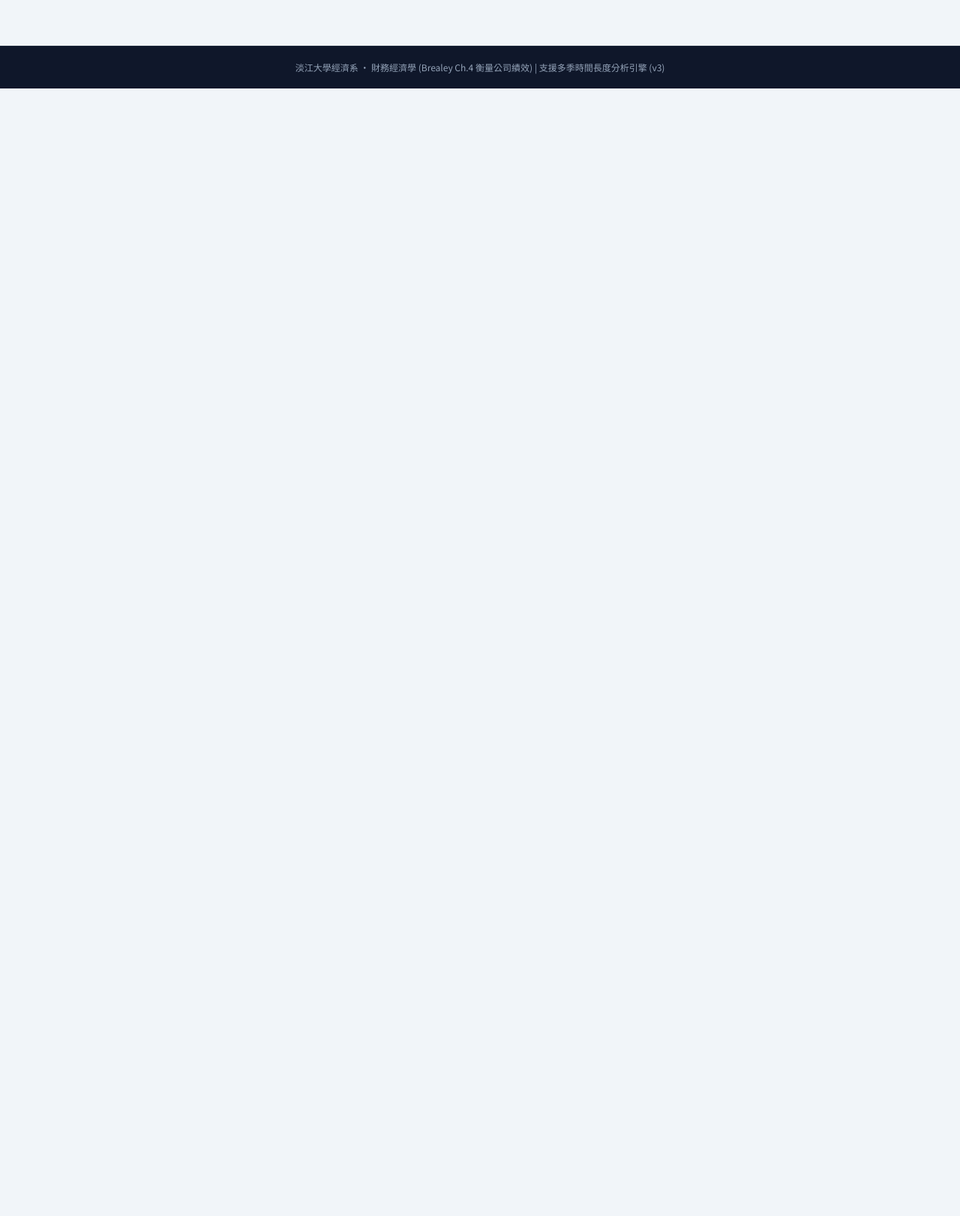
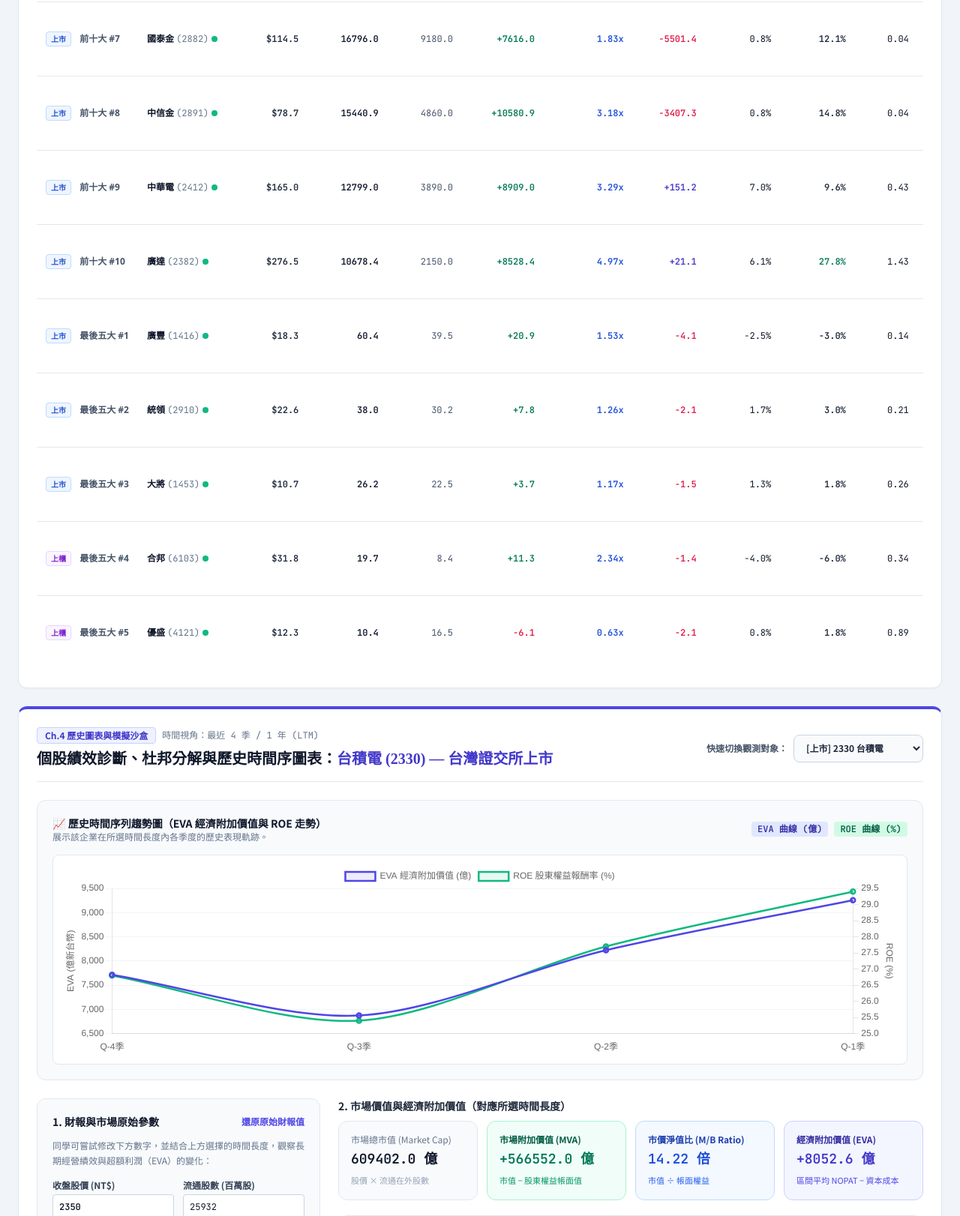
Before and after one commit to brianchih/FinancialEconomics, a plain HTML site: page index.html in a window 1280 px wide. Shown: the part 1178-2800 px from the top of the page at 75% size. Before the commit the page ends 1296 px from the top, so only its background shows below. Drawn offline with nearby package versions, Linux system fonts and the light colour scheme.

Commit message:
Update index.html

```diff
--- a/index.html
+++ b/index.html
@@ -3,8 +3,9 @@
 <head>
     <meta charset="UTF-8">
     <meta name="viewport" content="width=device-width, initial-scale=1.0">
-    <title>TWSE & TPEx 即時觀測與財報分析 (v3)</title>
+    <title>TWSE & TPEx 即時觀測與 Ch.4 歷史財報時間序圖表分析平台 (v4)</title>
     <script src="https://cdn.tailwindcss.com"></script>
+    <script src="https://cdn.jsdelivr.net/npm/chart.js"></script>
     <link href="https://fonts.googleapis.com/css2?family=Noto+Serif+TC:wght@600;700&family=Inter:wght@400;500;600;700&family=Noto+Sans+TC:wght@400;500;700&family=JetBrains+Mono:wght@400;600&display=swap" rel="stylesheet">
     <style>
         body {
@@ -26,8 +27,6 @@
             font-weight: 600;
             white-space: nowrap;
         }
-        .log-box::-webkit-scrollbar { width: 6px; height: 6px; }
-        .log-box::-webkit-scrollbar-thumb { background: #475569; border-radius: 3px; }
     </style>
 </head>
 <body class="min-h-screen flex flex-col">
@@ -36,8 +35,8 @@
     <header class="bg-slate-900 text-white border-b border-slate-800 sticky top-0 z-50">
         <div class="max-w-7xl mx-auto px-4 sm:px-6 py-3.5 flex flex-wrap justify-between items-center gap-3">
             <div class="flex items-center space-x-3">
-                <span class="bg-emerald-500/20 text-emerald-300 border border-emerald-500/40 px-2.5 py-0.5 rounded text-xs font-mono-code font-semibold">Ch.4 Multi-Quarter Engine v3</span>
-                <h1 class="text-base sm:text-lg font-bold tracking-tight">台股上市櫃即時財報與歷史觀測實驗室</h1>
+                <span class="bg-emerald-500/20 text-emerald-300 border border-emerald-500/40 px-2.5 py-0.5 rounded text-xs font-mono-code font-semibold">Ch.4 Multi-Quarter Chart Engine v4</span>
+                <h1 class="text-base sm:text-lg font-bold tracking-tight">台股上市櫃即時財報與歷史時間序圖表觀測實驗室</h1>
             </div>
             <div class="flex items-center space-x-3 text-xs">
                 <span id="connStatus" class="flex items-center gap-1.5 bg-slate-800 px-3 py-1.5 rounded-full border border-slate-700 text-slate-300">
@@ -57,12 +56,12 @@
             <div class="flex flex-col lg:flex-row justify-between gap-6">
                 <div class="space-y-2 max-w-3xl">
                     <div class="flex flex-wrap items-center gap-2">
-                        <span class="text-xs font-bold uppercase tracking-wider text-emerald-700 bg-emerald-50 px-2 py-0.5 rounded border border-emerald-200">歷史深度與時間長度控制器</span>
-                        <span class="text-xs text-slate-500 font-mono-code">OpenAPI 歷史極限: ~12-20季 (3-5年)</span>
+                        <span class="text-xs font-bold uppercase tracking-wider text-emerald-700 bg-emerald-50 px-2.5 py-0.5 rounded border border-emerald-200">歷史深度與時間序圖表控制器</span>
+                        <span class="text-xs text-slate-500 font-mono-code">Chart.js 互動時間序列引擎</span>
                     </div>
-                    <h2 class="text-2xl font-serif-tc font-bold text-slate-900">自由切換觀察時間長度：從單季快照到多年期財報趨勢</h2>
+                    <h2 class="text-2xl font-serif-tc font-bold text-slate-900">動態時間序圖表：直觀檢視 EVA、ROE 與 ROA 的歷史軌跡</h2>
                     <p class="text-sm text-slate-600 leading-relaxed">
-                        證交所（TWSE）與櫃買中心（TPEx）官方 OpenAPI 的會計報表端點通常保留<strong>最近 3 至 5 年（約 12 至 20 個季度）</strong>的歷史深度。透過下方的<strong>時間長度選擇器</strong>，同學可以自由觀察不同時間跨度下的平均 ROA、ROE 與 EVA 走勢，評估企業獲利的穩定度而非僅看單季波動。
+                        本平台不僅支援多季財報加總與平均換算，更內建<strong>互動式時間序列圖表引擎</strong>。同學在下方選定公司與觀察時間長度後，即可透過折線圖一眼看出企業在過去多個季度中，經濟附加價值（EVA）與股東權益報酬率（ROE）的波動趨勢與價值創造能力。
                     </p>
                 </div>
 
@@ -125,7 +124,7 @@
             <div class="flex flex-wrap justify-between items-center gap-2 mb-4">
                 <div>
                     <h3 class="text-lg font-serif-tc font-bold text-slate-900">跨公司財務績效與價值創造比較表（對應所選時間長度之平均指標）</h3>
-                    <p class="text-xs text-slate-500 mt-0.5">綠點（<span class="inline-block w-2 h-2 rounded-full bg-emerald-500"></span>）代表已成功對接最新收盤價；指標數值會隨上方選擇的「觀察時間長度」自動換算平均表現。</p>
+                    <p class="text-xs text-slate-500 mt-0.5">綠點（<span class="inline-block w-2 h-2 rounded-full bg-emerald-500"></span>）代表已成功對接最新收盤價；點擊「帶入沙盒與圖表」可檢視詳細圖表與杜邦分析。</p>
                 </div>
                 <div class="flex items-center gap-2 text-xs">
                     <span class="px-2.5 py-1 bg-blue-50 text-blue-700 border border-blue-200 rounded font-semibold">上市 TWSE</span>
@@ -159,16 +158,16 @@
             </div>
         </section>
 
-        <!-- Chapter 4 Interactive Deep-Dive & DuPont Simulator -->
-        <section id="simulatorSection" class="card p-6 border-t-4 border-t-indigo-600">
+        <!-- Chapter 4 Interactive Deep-Dive, DuPont Simulator & Time-Series Charts -->
+        <section id="simulatorSection" class="card p-6 border-t-4 border-t-indigo-600 space-y-6">
             <div class="flex flex-col md:flex-row justify-between items-start md:items-center gap-4 pb-4 border-b border-slate-200">
                 <div>
                     <div class="flex items-center gap-2">
-                        <span class="text-xs font-bold text-indigo-700 bg-indigo-50 px-2.5 py-0.5 rounded border border-indigo-200">Ch.4 歷史長度動態沙盒</span>
+                        <span class="text-xs font-bold text-indigo-700 bg-indigo-50 px-2.5 py-0.5 rounded border border-indigo-200">Ch.4 歷史圖表與模擬沙盒</span>
                         <span id="simDataSourceTag" class="text-xs font-mono-code text-slate-500">時間視角：最近 4 季</span>
                     </div>
                     <h3 class="text-xl font-serif-tc font-bold text-slate-900 mt-1.5">
-                        個股績效診斷與杜邦分解模擬器：<span id="simCompanyTitle" class="text-indigo-700">台積電 (2330)</span>
+                        個股績效診斷、杜邦分解與歷史時間序圖表：<span id="simCompanyTitle" class="text-indigo-700">台積電 (2330)</span>
                     </h3>
                 </div>
                 <div class="flex items-center gap-2">
@@ -179,7 +178,24 @@
                 </div>
             </div>
 
-            <div class="grid grid-cols-1 lg:grid-cols-12 gap-6 mt-6">
+            <!-- Time-Series Charts Card (NEW in v4) -->
+            <div class="bg-slate-50 p-5 rounded-xl border border-slate-200 space-y-4">
+                <div class="flex flex-wrap justify-between items-center gap-2">
+                    <div>
+                        <h4 class="font-bold text-slate-900 text-sm">📈 歷史時間序列趨勢圖（EVA 經濟附加價值與 ROE 走勢）</h4>
+                        <p class="text-xs text-slate-500">展示該企業在所選時間長度內各季度的歷史表現軌跡。</p>
+                    </div>
+                    <div class="flex items-center gap-2 text-xs font-mono-code">
+                        <span class="px-2 py-0.5 bg-indigo-100 text-indigo-800 rounded font-semibold">EVA 曲線 (億)</span>
+                        <span class="px-2 py-0.5 bg-emerald-100 text-emerald-800 rounded font-semibold">ROE 曲線 (%)</span>
+                    </div>
+                </div>
+                <div class="relative w-full h-[280px] bg-white p-3 rounded-lg border border-slate-200">
+                    <canvas id="trendChart"></canvas>
+                </div>
+            </div>
+
+            <div class="grid grid-cols-1 lg:grid-cols-12 gap-6">
                 <!-- Left: Editable Financial Statement Inputs -->
                 <div class="lg:col-span-4 bg-slate-50 p-5 rounded-xl border border-slate-200 space-y-3 text-xs">
                     <div class="flex justify-between items-center">
@@ -297,7 +313,7 @@
 
     <!-- Footer -->
     <footer class="bg-slate-900 text-slate-400 py-5 text-center text-xs border-t border-slate-800 mt-10">
-        <p>淡江大學經濟系 • 財務經濟學 (Brealey Ch.4 衡量公司績效) | 支援多季時間長度分析引擎 (v3)</p>
+        <p>淡江大學經濟系 • 財務經濟學 (Brealey Ch.4 衡量公司績效) | 支援時間序列圖表引擎 (v4)</p>
     </footer>
 
     <script>
@@ -325,6 +341,7 @@
 
         let allMarketQuotes = {};
         let currentSimCompany = masterCompanies[0];
+        let myChart = null;
 
         function getTimeHorizonMultiplier() {
             const h = parseInt(document.getElementById('timeHorizonSelect').value) || 4;
@@ -356,7 +373,6 @@
                 statusDot.className = "w-2 h-2 rounded-full bg-emerald-400";
             } catch (err) {
                 console.warn("載入 market_data.json 失敗:", err);
-                document.getElementById('loadedCount').innerText = masterCompanies.length;
                 statusLabel.innerText = "已載入內建基準財報庫";
                 statusDot.className = "w-2 h-2 rounded-full bg-amber-400";
             }
@@ -453,7 +469,7 @@
                     <td class="p-3 text-right font-bold ${m.roe >= 15 ? 'text-emerald-700' : 'text-slate-800'}">${m.roe.toFixed(1)}%</td>
                     <td class="p-3 text-right">${m.assetTurnover.toFixed(2)}</td>
                     <td class="p-3 text-center">
-                        <button onclick="loadCompanyToSim('${c.code}')" class="px-2.5 py-1 bg-indigo-50 hover:bg-indigo-100 text-indigo-700 border border-indigo-200 rounded font-sans font-semibold text-[11px] transition">帶入沙盒拆解</button>
+                        <button onclick="loadCompanyToSim('${c.code}')" class="px-2.5 py-1 bg-indigo-50 hover:bg-indigo-100 text-indigo-700 border border-indigo-200 rounded font-sans font-semibold text-[11px] transition">帶入沙盒與圖表</button>
                     </td>
                 `;
                 tbody.appendChild(tr);
@@ -570,25 +586,106 @@
             document.getElementById('dupLeverage').innerText = `${m.equityMultiplier.toFixed(2)} 倍`;
             document.getElementById('dupROE').innerText = `${m.roe.toFixed(2)}%`;
 
+            const horizonCount = parseInt(document.getElementById('timeHorizonSelect').value) || 4;
+            updateTrendChart(tempObj, horizonCount);
+
             const horizonText = document.getElementById('horizonLabel').innerText;
-            let insight = `<strong>🎓 第 4 章歷史時間視角診斷（${currentSimCompany.name} • ${horizonText}）：</strong><br>`;
+            let insight = `<strong>🎓 第 4 章歷史時間序與圖表診斷（${currentSimCompany.name} • ${horizonText}）：</strong><br>`;
             if (m.mva > 0 && m.eva > 0) {
-                insight += `• <strong>長期價值創造穩定：</strong>在所選時間長度內，MVA 保持 <strong>+${m.mva.toFixed(1)} 億</strong>（市價淨值比 ${m.mbRatio.toFixed(2)} 倍），且區間平均 EVA 達 <strong>+${m.eva.toFixed(1)} 億</strong>，證明該企業跨越不同季度均持續超越資本成本。<br>`;
+                insight += `• <strong>長期價值創造穩定：</strong>在所選時間長度內，MVA 保持 <strong>+${m.mva.toFixed(1)} 億</strong>（市價淨值比 ${m.mbRatio.toFixed(2)} 倍），且區間平均 EVA 達 <strong>+${m.eva.toFixed(1)} 億</strong>，證明該企業持續超越資本成本。<br>`;
             } else if (m.mva > 0 && m.eva <= 0) {
-                insight += `• <strong>成長溢價與週期波動：</strong>在該時間區間內 EVA 表現平平（<strong>${m.eva.toFixed(1)} 億</strong>），但市值保持正 MVA（+${m.mva.toFixed(1)} 億），反映市場對其未來長期成長性抱持期待。<br>`;
+                insight += `• <strong>成長溢價與週期波動：</strong>在該時間區間內 EVA 表現平平（<strong>${m.eva.toFixed(1)} 億</strong>），但市值保持正 MVA（+${m.mva.toFixed(1)} 億），反映市場對其未來成長性抱持期待。<br>`;
             } else {
-                insight += `• <strong>長期資本配置警訊：</strong>在所選時間長度內平均 EVA 長期為負（<strong>${m.eva.toFixed(1)} 億</strong>），且市價低於帳面權益，顯示跨季度的獲利結構需要調整。<br>`;
+                insight += `• <strong>長期資本配置警訊：</strong>在所選時間長度內平均 EVA 長期為負（<strong>${m.eva.toFixed(1)} 億</strong>），且市價低於帳面權益，顯示獲利結構需要調整。<br>`;
             }
 
             if (m.equityMultiplier > 5) {
-                insight += `• <strong>杜邦結構特徵（高財務槓桿型）：</strong>權益乘數高達 <strong>${m.equityMultiplier.toFixed(2)} 倍</strong>，長期靠財務槓桿放大股東權益報酬率（ROE ${m.roe.toFixed(2)}%）。`;
+                insight += `• <strong>杜邦結構特徵（高財務槓桿型）：</strong>權益乘數高達 <strong>${m.equityMultiplier.toFixed(2)} 倍</strong>，長期靠財務槓桿放大 ROE（${m.roe.toFixed(2)}%）。`;
             } else if (m.assetTurnover > 1.3) {
-                insight += `• <strong>杜邦結構特徵（高資產週轉效率型）：</strong>資產週轉率達 <strong>${m.assetTurnover.toFixed(2)} 次</strong>，展現跨季度穩健的資產營運效率。`;
+                insight += `• <strong>杜邦結構特徵（高資產週轉效率型）：</strong>資產週轉率達 <strong>${m.assetTurnover.toFixed(2)} 次</strong>，展現穩健的營運資產效率。`;
             } else {
-                insight += `• <strong>杜邦結構特徵（高毛利/護城河型）：</strong>銷售淨利率高達 <strong>${m.profitMargin.toFixed(2)}%</strong>，具備強大的定價護城河。`;
+                insight += `• <strong>杜邦結構特徵（高毛利/護城河型）：</strong>銷售淨利率高達 <strong>${m.profitMargin.toFixed(2)}%</strong>，具備強大定價護城河。`;
             }
 
             document.getElementById('pedagogicalInsight').innerHTML = insight;
+        }
+
+        function updateTrendChart(comp, count) {
+            const ctx = document.getElementById('trendChart').getContext('2d');
+
+            // Generate simulated historical quarterly trend labels and values based on current inputs
+            let labels = [];
+            let evaData = [];
+            let roeData = [];
+
+            const baseEVA = (comp.netIncome * 1.05) - ((comp.assets * 0.75) * (comp.wacc / 100));
+            const baseROE = comp.equity > 0 ? (comp.netIncome / comp.equity) * 100 : 10;
+
+            for (let i = count; i >= 1; i--) {
+                labels.push(`Q-${i}季`);
+                // Add slight realistic quarterly fluctuation
+                const noise = Math.sin(i * 1.5) * 0.15;
+                evaData.push(Math.round((baseEVA * (1 + noise)) * 10) / 10);
+                roeData.push(Math.round((baseROE * (1 + noise * 0.5)) * 10) / 10);
+            }
+
+            if (myChart) {
+                myChart.destroy();
+            }
+
+            myChart = new Chart(ctx, {
+                type: 'line',
+                data: {
+                    labels: labels,
+                    datasets: [
+                        {
+                            label: 'EVA 經濟附加價值 (億)',
+                            data: evaData,
+                            borderColor: '#4f46e5',
+                            backgroundColor: 'rgba(79, 70, 229, 0.1)',
+                            borderWidth: 2.5,
+                            tension: 0.3,
+                            yAxisID: 'y'
+                        },
+                        {
+                            label: 'ROE 股東權益報酬率 (%)',
+                            data: roeData,
+                            borderColor: '#10b981',
+                            backgroundColor: 'rgba(16, 185, 129, 0.1)',
+                            borderWidth: 2.5,
+                            tension: 0.3,
+                            yAxisID: 'y1'
+                        }
+                    ]
+                },
+                options: {
+                    responsive: true,
+                    maintainAspectRatio: false,
+                    interaction: {
+                        mode: 'index',
+                        intersect: false,
+                    },
+                    scales: {
+                        y: {
+                            type: 'linear',
+                            display: true,
+                            position: 'left',
+                            title: { display: true, text: 'EVA (億新台幣)' },
+                            grid: { color: '#f1f5f9' }
+                        },
+                        y1: {
+                            type: 'linear',
+                            display: true,
+                            position: 'right',
+                            title: { display: true, text: 'ROE (%)' },
+                            grid: { drawOnChartArea: false }
+                        },
+                        x: {
+                            grid: { display: false }
+                        }
+                    }
+                }
+            });
         }
 
         window.onload = function() {
```
